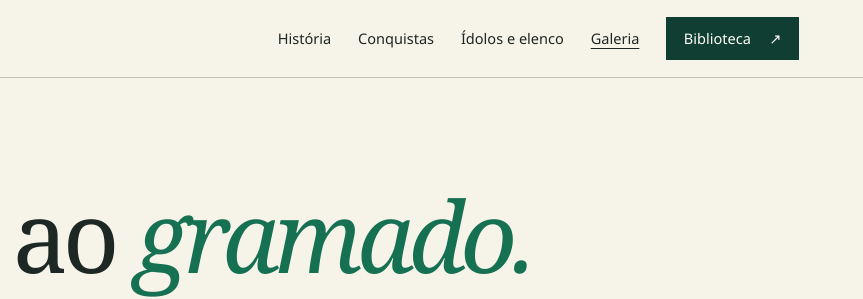
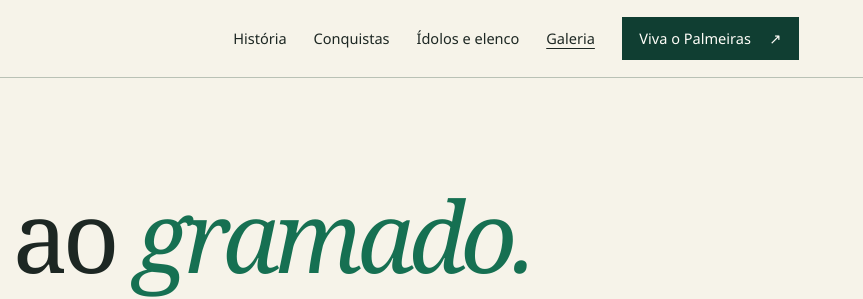
Before and after one commit to teteu021coder/PalestraWeb, a plain HTML site: page pages/galeria.html in a window 1280 px wide. Shown: the top 299 px of the page, 417-1280 px from the left. Drawn offline with Linux system fonts and the light colour scheme.

Commit message:
Replace library navigation with Palmeiras fan experience section

```diff
--- a/pages/galeria.html
+++ b/pages/galeria.html
@@ -26,9 +26,7 @@
         <a href="../pages/conquistas.html">Conquistas</a>
         <a href="../pages/idolos.html">Ídolos e elenco</a>
         <a href="../pages/galeria.html" aria-current="page">Galeria</a>
-        <a href="../pages/biblioteca.html" class="acervo"
-          >Biblioteca <span aria-hidden="true">↗</span></a
-        >
+        <a href="../index.html#viva-palmeiras" class="acervo">Viva o Palmeiras <span aria-hidden="true">↗</span></a>
       </nav>
     </header>
     <main id="conteudo" class="miolo">
```
